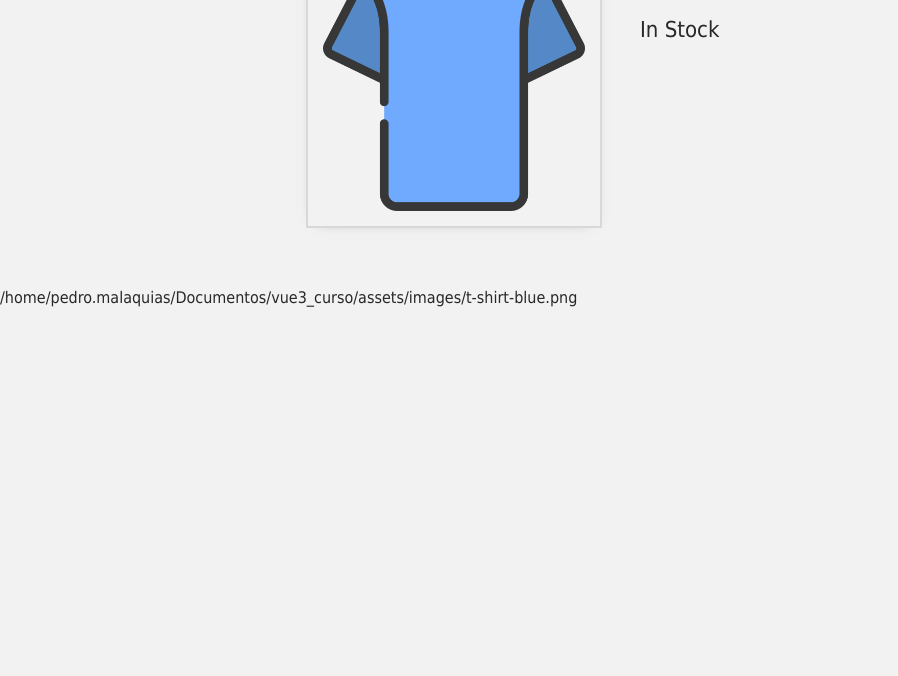
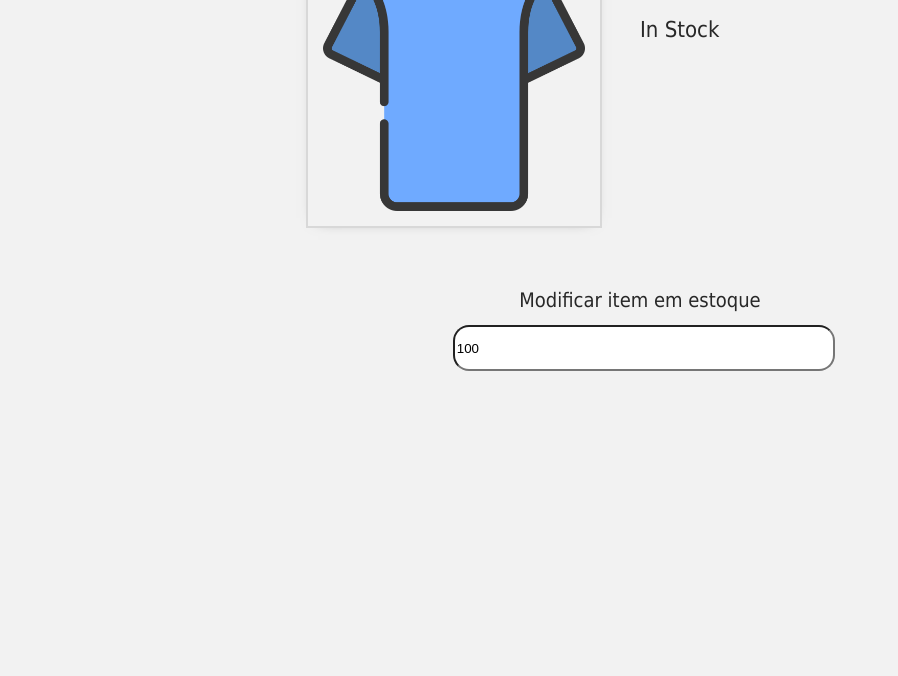
Before and after one commit to PedroHenmalaquias/vue3_curso, a plain HTML site: page index.html in a window 1280 px wide. Shown: the part 124-800 px from the top of the page, without its empty margins (0-898 px from the left). Drawn offline with nearby package versions, Linux system fonts and the light colour scheme.

Commit message:
add if-else

```diff
--- a/assets/styles.css
+++ b/assets/styles.css
@@ -165,6 +165,25 @@ textarea {
 ul {
   list-style-type: none;
 }
+.stock-changer{
+  width: 30%;
+  display: flex;
+  flex-direction: column;
+  justify-content: space-between;
+  margin: 1rem auto;
+  gap: .5rem;
+}
+.stock-changer > input{
+  width: 100%;
+  height: 40px;
+  margin-bottom: 20px;
+  border-radius: 1rem;
+}
+.stock-changer > label{
+  font-size: 20px;
+  margin-bottom: 5px;
+  text-align: center;
+}
 
 @media only screen and (max-width: 600px) {
   .container {
--- a/index.html
+++ b/index.html
@@ -13,13 +13,18 @@
       <div class="product-display">
         <div class="product-container">
           <div class="product-image">
-            <img src='./assets/images/t-shirt-blue.png' alt=”img-product”>
+            <img :src=image alt=”img-product”>
           </div>
           <div class="product-info">
-            <h1>T-Shirt</h1>
-            <p>In Stock</p>
+            <h1>{{ productTitle }}</h1>
+            <p v-if="isStock > 10">In Stock</p>
+            <p v-else-if="isStock <= 10 && isStock >= 1">Almost of stock</p>
+            <p v-else>Out of stock</p>
           </div>
-
+        </div>
+        <div class="stock-changer">
+          <label for="">Modificar item em estoque</label>
+          <input type="number" min="1" max="100" v-model="isStock" />
         </div>
       </div>
     </div>
@@ -29,13 +34,13 @@
 
       createApp({
         setup() {
-          const message = ref("Hello vue!");
           return {
-            message,
+            productTitle: ref("T-shirt"),
+            image: ref("./assets/images/t-shirt-blue.png"),
+            isStock: ref(100),
           };
         },
       }).mount("#app");
     </script>
   </body>
 </html>
-/home/pedro.malaquias/Documentos/vue3_curso/assets/images/t-shirt-blue.png
```
